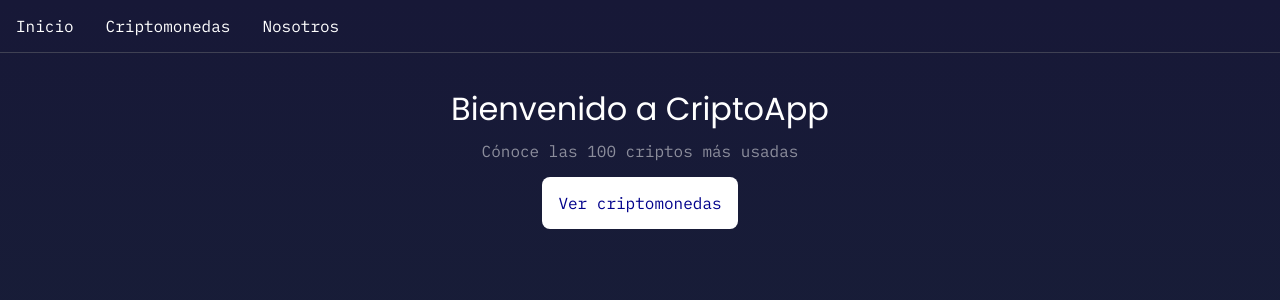
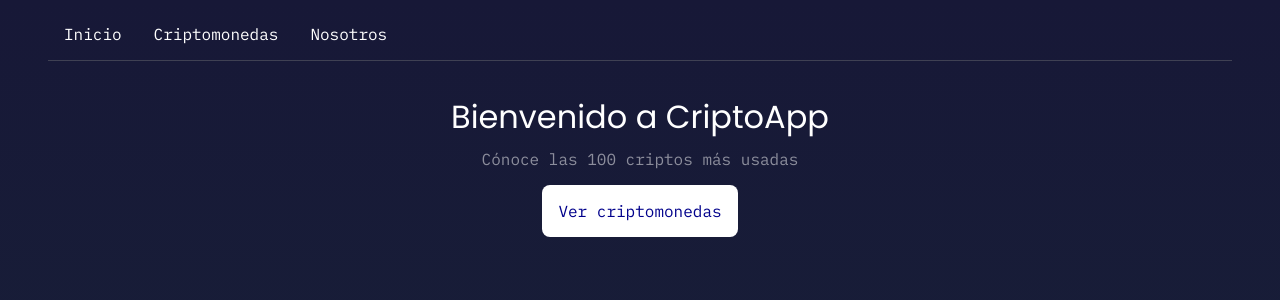
Before and after one commit to Leo-Spj/Criptos-React, a React (Vite) app: page / in a window 1280 px wide. Shown: the top 300 px of the page. Built offline with nearby package versions, Linux system fonts and the light colour scheme.

Commit message:
Añadir estilos de ancho y margen para el cuerpo en pantallas grandes

```diff
--- a/src/main.css
+++ b/src/main.css
@@ -31,7 +31,16 @@ body {
   background: rgb(0,15,22);
   background: linear-gradient(180deg, #171837 0%, #181F38 60.42%, #182438 100%);
   min-height: 98vh;
+  padding: 0.5rem;
 }
+@media (min-width: 1200px) {
+  body {
+    width: 1200px;
+    margin: 0 auto;
+  }
+}
+
+
 
 h1 {
   margin-bottom: 2rem;
```
